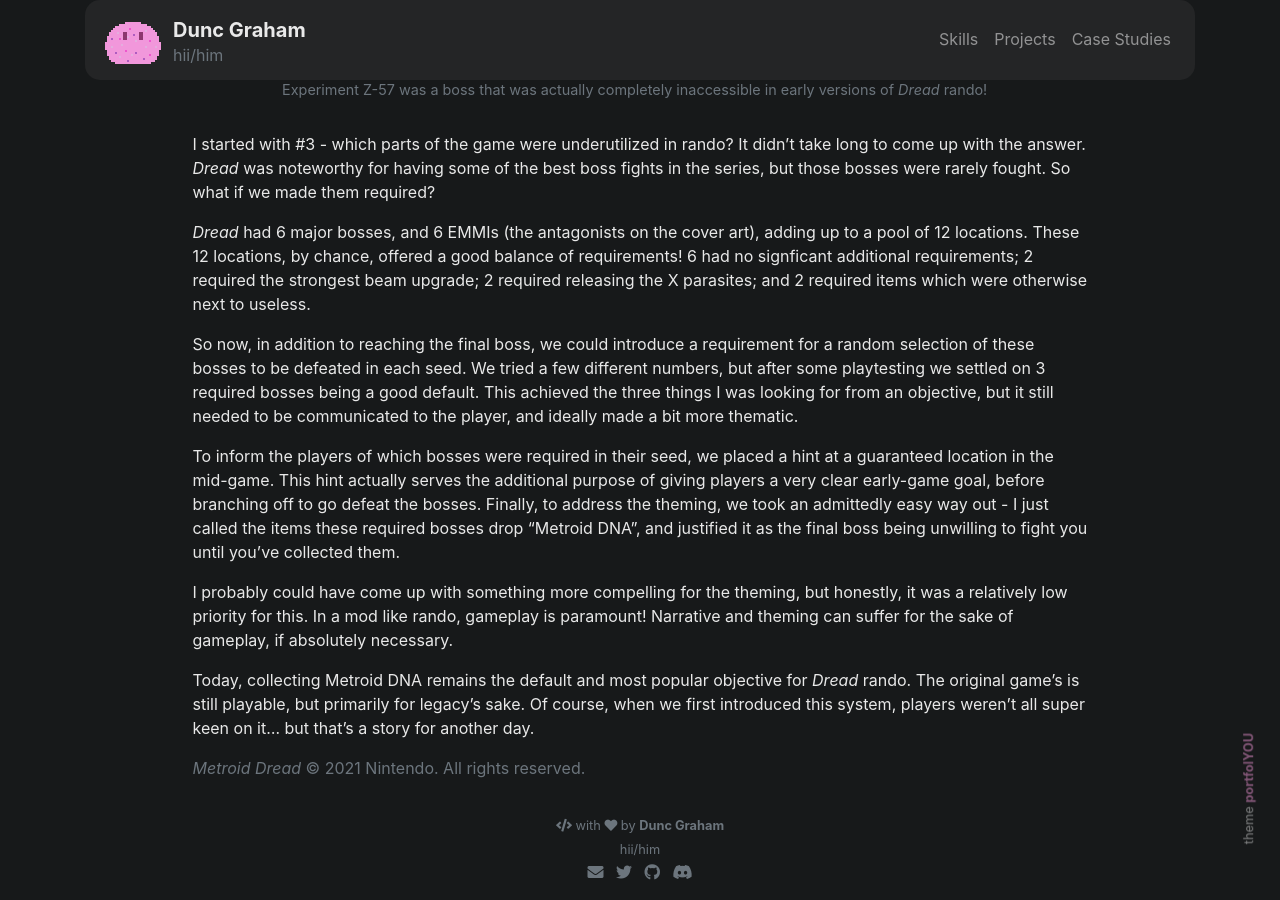
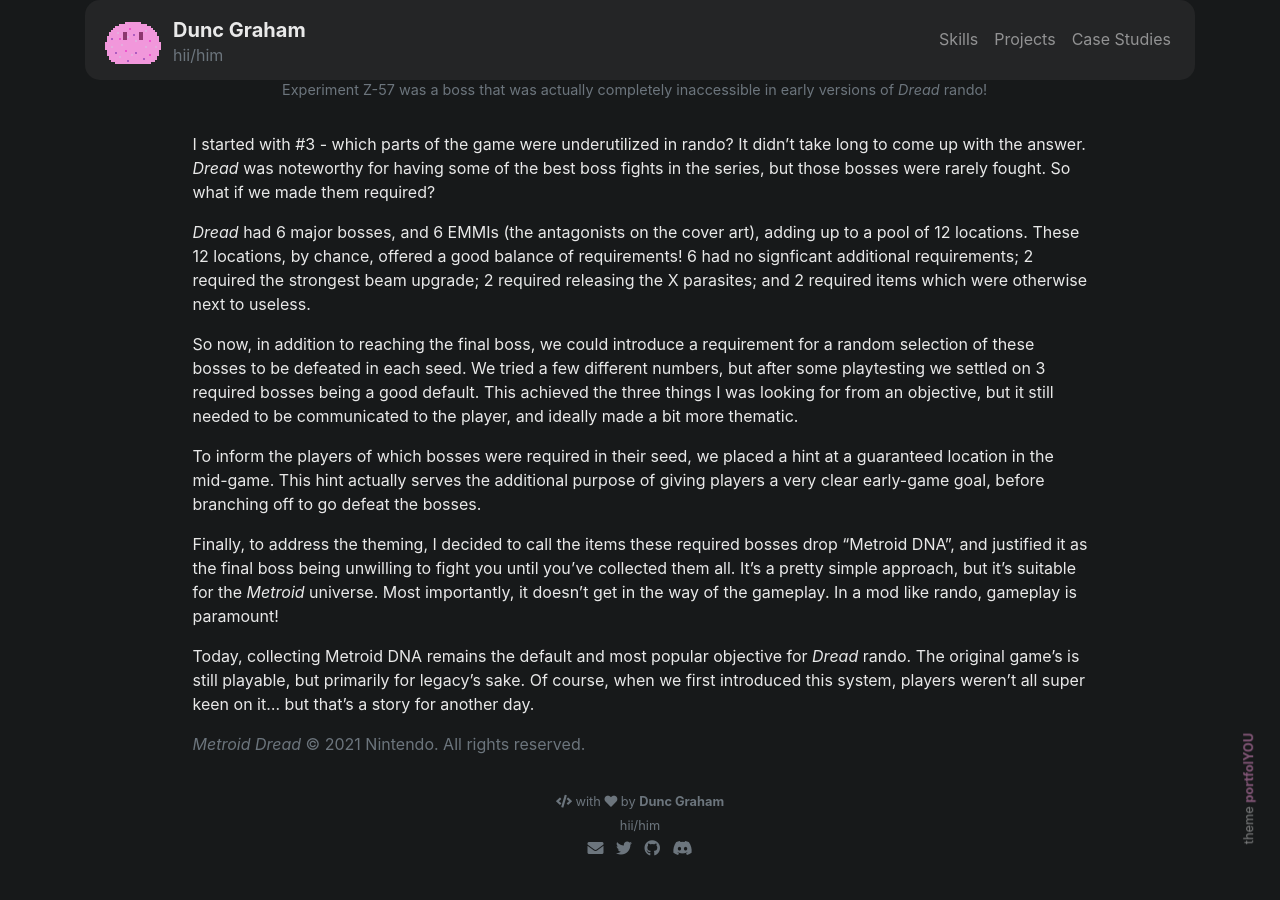
Before and after one commit to duncathan/duncathan.github.io, a Jekyll site: the page built from _posts/2023-06-08-dread-rando-dna.md, in a window 1280 px wide and 900 px high, scrolled down 2097 px. Built offline with Jekyll 4.4.1, drawn with Linux system fonts in a browser that asks for light colours; nearby versions of some CDN libraries; our own code applies the rules of GitHub Pages for plain Markdown files; after the commit the page ends 2973 px from its top, so only the background shows below that.

Commit message:
fixes to dna article

```diff
--- a/_posts/2023-06-08-dread-rando-dna.md
+++ b/_posts/2023-06-08-dread-rando-dna.md
@@ -10,7 +10,7 @@
 
 Randomizer design for metroidvanias has got to be among the most hyper-specific niches in game design. It's more or less unique to modding, though a handful of games have been adding official randos in recent years, and it needs to walk a very fine line: it needs to provide a unique experience every time it's played, while somehow remaining faithful to the unmodified game. Oftentimes, you can't have both, so compromises must be made.
 
-While *Dread*'s rando was still experimental, we encountered a very serious design flaw. Most seeds felt pretty much the same! I was able to identify the biggest contributor to that outcome, which was the unmodified game's victory condition.
+While *Metroid Dread*'s rando was still experimental, we encountered a very serious design flaw. Most seeds felt pretty much the same! I was able to identify the biggest contributor to that outcome, which was the unmodified game's victory condition.
 
 {% include figure.html src="/assets/dread-dna/alttpr.png" caption="*A Link to the Past Randomizer*'s map screen shows which dungeons contains the required crystals."%}
 Many games have victory conditions that lend themselves well to randomization. *A Link to the Past* has its crystals, requiring a random 7 of 10 dungeons to be completed before entering Ganon's Tower and beating the game. *Metroid Prime* has the Chozo Artifacts, dispersed randomly throughout the world and requiring all 12 to be found before gaining access to the final boss. *Dread* didn't have anything like that. All you needed was to navigate to the final boss and defeat him. This led to two distinct problems:
@@ -34,8 +34,8 @@
 
 So now, in addition to reaching the final boss, we could introduce a requirement for a random selection of these bosses to be defeated in each seed. We tried a few different numbers, but after some playtesting we settled on 3 required bosses being a good default. This achieved the three things I was looking for from an objective, but it still needed to be communicated to the player, and ideally made a bit more thematic.
 
-To inform the players of which bosses were required in their seed, we placed a hint at a guaranteed location in the mid-game. This hint actually serves the additional purpose of giving players a very clear early-game goal, before branching off to go defeat the bosses. Finally, to address the theming, we took an admittedly easy way out - I just called the items these required bosses drop "Metroid DNA", and justified it as the final boss being unwilling to fight you until you've collected them.
+To inform the players of which bosses were required in their seed, we placed a hint at a guaranteed location in the mid-game. This hint actually serves the additional purpose of giving players a very clear early-game goal, before branching off to go defeat the bosses.
 
-I probably could have come up with something more compelling for the theming, but honestly, it was a relatively low priority for this. In a mod like rando, gameplay is paramount! Narrative and theming can suffer for the sake of gameplay, if absolutely necessary.
+Finally, to address the theming, I decided to call the items these required bosses drop "Metroid DNA", and justified it as the final boss being unwilling to fight you until you've collected them all. It's a pretty simple approach, but it's suitable for the *Metroid* universe. Most importantly, it doesn't get in the way of the gameplay. In a mod like rando, gameplay is paramount!
 
 Today, collecting Metroid DNA remains the default and most popular objective for *Dread* rando. The original game's is still playable, but primarily for legacy's sake. Of course, when we first introduced this system, players weren't all super keen on it... but that's a story for another day.
```
